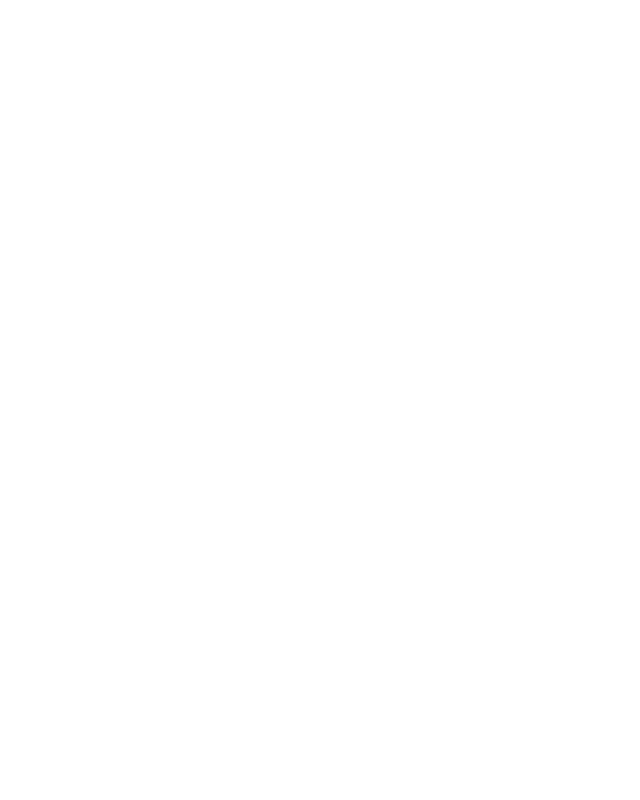
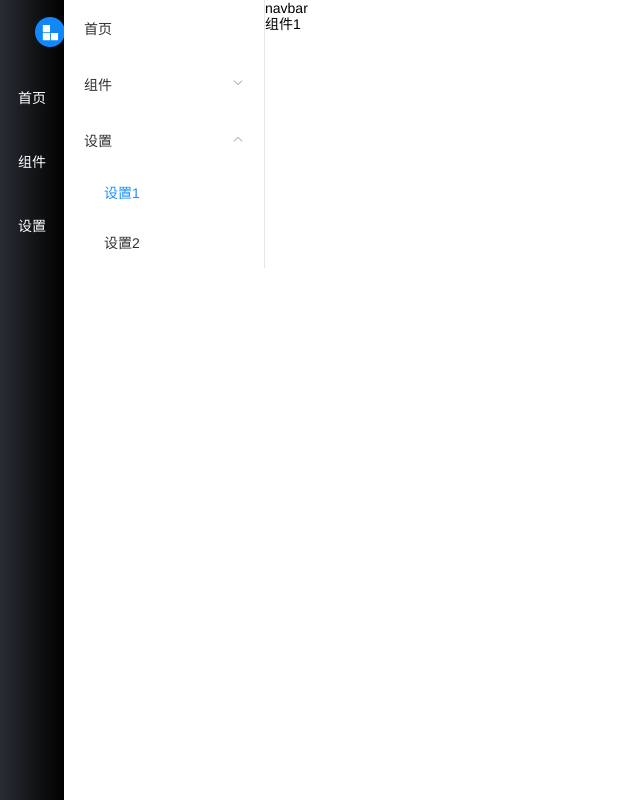
Before and after one commit to ljxyaly/vue3-element-admin, a Vue app: page /#/index1 in a window 1280 px wide. Before the commit this address had no page. Shown: the whole page, without its empty margins (0-640 px from the left). Built offline with nearby package versions, Linux system fonts and the light colour scheme; a small style sheet from the web is missing.

Commit message:
路由测试

```diff
--- a/index.html
+++ b/index.html
@@ -17,6 +17,7 @@
         -moz-osx-font-smoothing: grayscale;
         height: 100vh;
         overflow: hidden;
+        font-size: 14px;
       }
     </style>
     <script type="module" src="/src/main.js"></script>
--- a/src/router/index.js
+++ b/src/router/index.js
@@ -16,6 +16,44 @@
         meta: { title: '首页', icon: 'icon-dash-board' }
       }
     ]
+  },
+  {
+    path: '/comp',
+    component: layout,
+    meta: { title: '组件', icon: 'icon-dash-board' },
+    children: [
+      {
+        path: '/index1',
+        component: () => import('@/views/comp/index1.vue'),
+        name: 'CompIndex1',
+        meta: { title: '组件1', icon: 'icon-dash-board' }
+      },
+      {
+        path: '/index2',
+        component: () => import('@/views/comp/index2.vue'),
+        name: 'CompIndex2',
+        meta: { title: '组件2', icon: 'icon-dash-board' }
+      }
+    ]
+  },
+  {
+    path: '/setting',
+    component: layout,
+    meta: { title: '设置', icon: 'icon-dash-board' },
+    children: [
+      {
+        path: '/index1',
+        component: () => import('@/views/setting/index1.vue'),
+        name: 'SettingIndex1',
+        meta: { title: '设置1', icon: 'icon-dash-board' }
+      },
+      {
+        path: '/index2',
+        component: () => import('@/views/setting/index2.vue'),
+        name: 'SettingIndex2',
+        meta: { title: '设置2', icon: 'icon-dash-board' }
+      }
+    ]
   }
 ]
 
--- /dev/null
+++ b/src/views/comp/index1.vue
@@ -0,0 +1,9 @@
+<template>
+  <div>组件1</div>
+</template>
+
+<script setup>
+</script>
+
+<style>
+</style>
--- /dev/null
+++ b/src/views/comp/index2.vue
@@ -0,0 +1,9 @@
+<template>
+  <div>组件2</div>
+</template>
+
+<script setup>
+</script>
+
+<style>
+</style>
--- /dev/null
+++ b/src/views/setting/index1.vue
@@ -0,0 +1,9 @@
+<template>
+  <div>设置1</div>
+</template>
+
+<script setup>
+</script>
+
+<style>
+</style>
--- /dev/null
+++ b/src/views/setting/index2.vue
@@ -0,0 +1,9 @@
+<template>
+  <div>设置2</div>
+</template>
+
+<script setup>
+</script>
+
+<style>
+</style>
```
